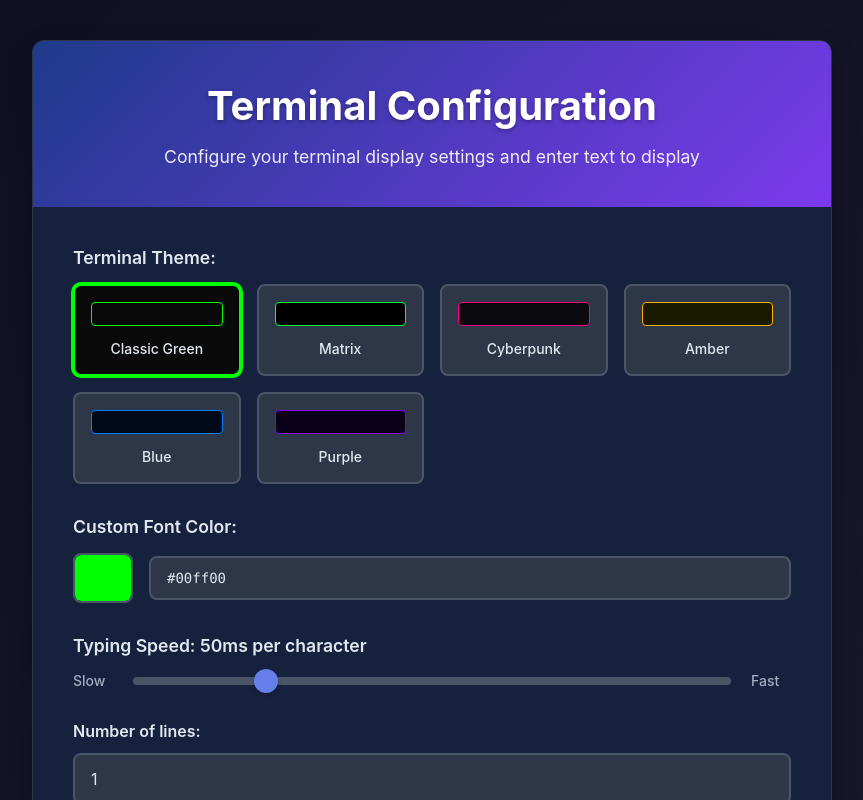
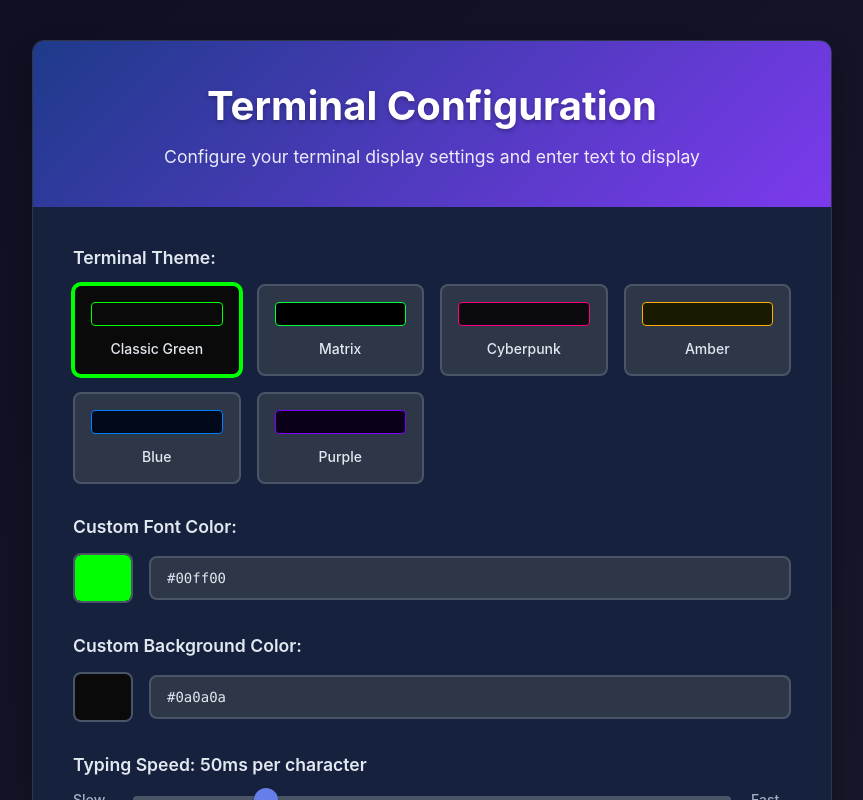
Before and after one commit to Yuvashree-code/terminal-custom, a React (Create React App) app: page / in a window 1280 px wide. Shown: the top 800 px of the page, without its empty margins (208-1071 px from the left). Built offline with nearby package versions, Linux system fonts and the light colour scheme; the HTML template or start-up script is replaced by a standard one.

Commit message:
changes done

```diff
--- a/src/components/HomePage.js
+++ b/src/components/HomePage.js
@@ -7,6 +7,7 @@ const HomePage = () => {
   const [lines, setLines] = useState(['']);
   const [selectedTheme, setSelectedTheme] = useState('classic');
   const [fontColor, setFontColor] = useState('#00ff00');
+  const [backgroundColor, setBackgroundColor] = useState('#0a0a0a');
   const [typingSpeed, setTypingSpeed] = useState(50);
   const navigate = useNavigate();
 
@@ -48,6 +49,7 @@ const HomePage = () => {
       lines: cleanLines,
       theme: selectedTheme,
       fontColor,
+      backgroundColor,
       typingSpeed
     }));
     navigate('/terminal');
@@ -58,11 +60,16 @@ const HomePage = () => {
     const theme = themes.find(t => t.id === themeId);
     if (theme) {
       setFontColor(theme.color);
+      setBackgroundColor(theme.bg);
     }
   };
 
   const handleCustomColorChange = (color) => {
     setFontColor(color);
+  };
+
+  const handleBackgroundColorChange = (color) => {
+    setBackgroundColor(color);
   };
 
   return (
@@ -93,7 +100,7 @@ const HomePage = () => {
               </div>
             </div>
 
-            {/* Custom Color Picker */}
+            {/* Custom Color Pickers */}
             <div className="color-section">
               <label className="section-label">Custom Font Color:</label>
               <div className="color-picker-group">
@@ -109,6 +116,25 @@ const HomePage = () => {
                   onChange={(e) => handleCustomColorChange(e.target.value)}
                   className="color-input"
                   placeholder="#00ff00"
+                />
+              </div>
+            </div>
+
+            <div className="color-section">
+              <label className="section-label">Custom Background Color:</label>
+              <div className="color-picker-group">
+                <input
+                  type="color"
+                  value={backgroundColor}
+                  onChange={(e) => handleBackgroundColorChange(e.target.value)}
+                  className="color-picker"
+                />
+                <input
+                  type="text"
+                  value={backgroundColor}
+                  onChange={(e) => handleBackgroundColorChange(e.target.value)}
+                  className="color-input"
+                  placeholder="#0a0a0a"
                 />
               </div>
             </div>
--- a/src/components/TerminalPage.css
+++ b/src/components/TerminalPage.css
@@ -52,6 +52,7 @@
   align-items: center;
   border-bottom: 1px solid #333;
   flex-shrink: 0;
+  position: relative;
 }
 
 .terminal-buttons {
@@ -70,11 +71,15 @@
 .btn.maximize { background: #27ca3f; }
 
 .terminal-title {
-  flex: 1;
-  text-align: center;
+  position: absolute;
+  left: 50%;
+  transform: translateX(-50%);
   color: #f0f6fc;
-  font-size: 14px;
-  font-weight: 500;
+  font-size: 16px;
+  font-weight: 600;
+  display: flex;
+  align-items: center;
+  justify-content: center;
 }
 
 .terminal-body {
--- a/src/components/TerminalPage.js
+++ b/src/components/TerminalPage.js
@@ -10,6 +10,7 @@ const TerminalPage = () => {
   const [isComplete, setIsComplete] = useState(false);
   const [currentTheme, setCurrentTheme] = useState('classic');
   const [fontColor, setFontColor] = useState('#00ff00');
+  const [backgroundColor, setBackgroundColor] = useState('#0a0a0a');
   const [typingSpeed, setTypingSpeed] = useState(50);
   const navigate = useNavigate();
 
@@ -20,6 +21,7 @@ const TerminalPage = () => {
       setTerminalData(parsedData);
       setCurrentTheme(parsedData.theme || 'classic');
       setFontColor(parsedData.fontColor || '#00ff00');
+      setBackgroundColor(parsedData.backgroundColor || '#0a0a0a');
       setTypingSpeed(parsedData.typingSpeed || 50);
     } else {
       navigate('/');
@@ -127,7 +129,7 @@ const TerminalPage = () => {
             <span className="btn minimize"></span>
             <span className="btn maximize"></span>
           </div>
-          <div className="terminal-title">Ecoverse Terminal - {currentTheme.charAt(0).toUpperCase() + currentTheme.slice(1)} Theme</div>
+          <div className="terminal-title">Ecoverse</div>
         </div>
 
         <div className="terminal-body">
@@ -136,7 +138,10 @@ const TerminalPage = () => {
 
             </div>
 
-            <div className="terminal-output">
+            <div
+              className="terminal-output"
+              style={{ backgroundColor: backgroundColor }}
+            >
               <pre
                 className="output-text"
                 style={{ color: fontColor }}
@@ -149,9 +154,6 @@ const TerminalPage = () => {
             {isComplete && (
               <div className="completion-message">
                 <div className="prompt-line">
-                  <span className="user">user@terminal</span>
-                  <span className="path">:~$</span>
-                  <span className="success">✓ Display complete</span>
                 </div>
               </div>
             )}
```
